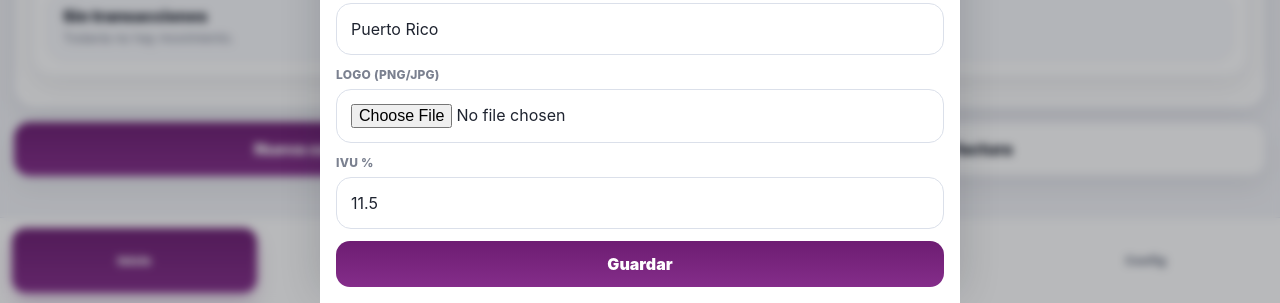
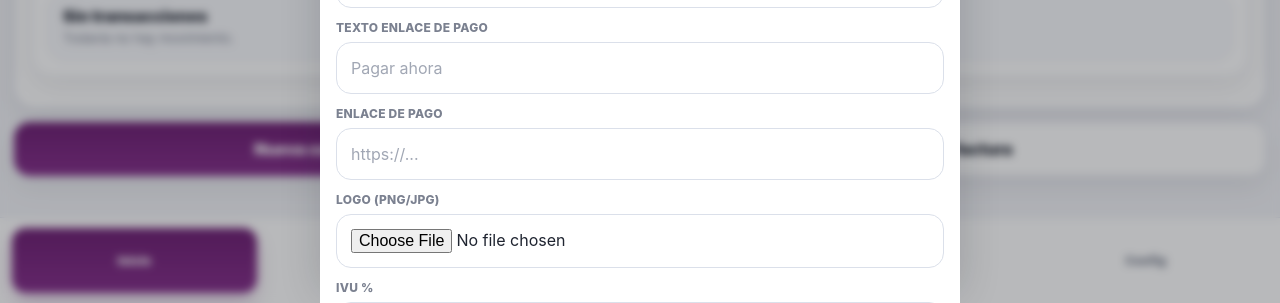
Before and after one commit to eliezelapolinaris2017-lab/index-mobile.html, a plain HTML site: page index.html in a window 1280 px wide. Both pictures are taken after a click on the button "Configuración". Shown: the part 497-800 px from the top of the page. Drawn offline with nearby package versions, Linux system fonts and the light colour scheme; no server answers.

Commit message:
Update index.html

```diff
--- a/index.html
+++ b/index.html
@@ -367,6 +367,14 @@
             <input class="input" id="bizAddr" placeholder="Puerto Rico" />
           </div>
           <div class="field">
+            <label>Texto enlace de pago</label>
+            <input class="input" id="bizPaymentLabel" placeholder="Pagar ahora" />
+          </div>
+          <div class="field">
+            <label>Enlace de pago</label>
+            <input class="input" id="bizPaymentLink" placeholder="https://..." />
+          </div>
+          <div class="field">
             <label>Logo (PNG/JPG)</label>
             <input class="input" id="bizLogo" type="file" accept="image/*" />
           </div>
```
